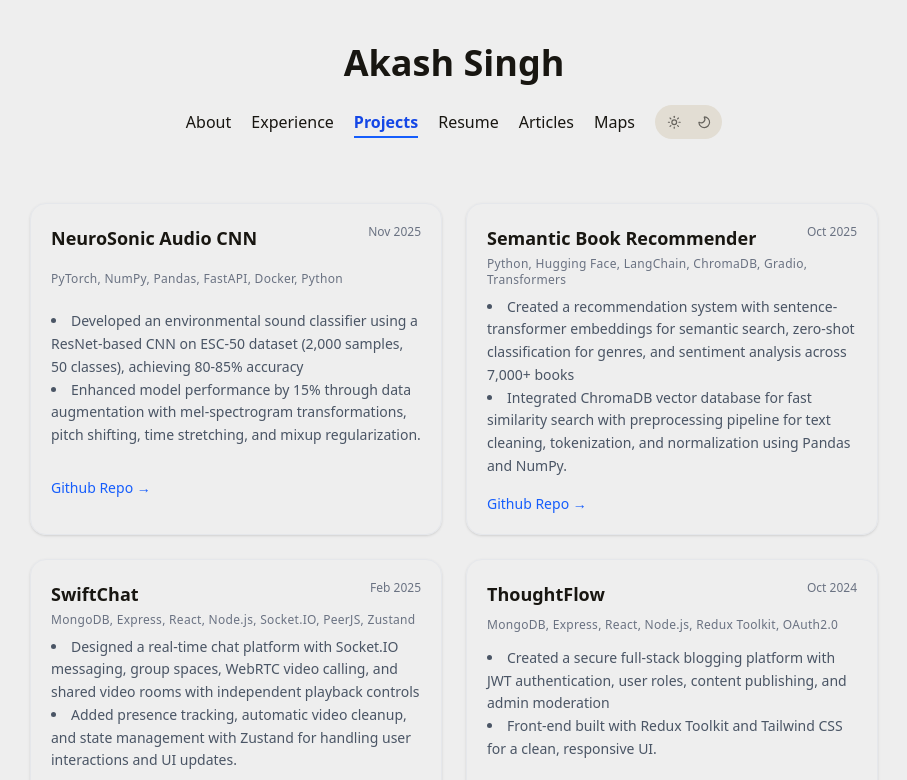
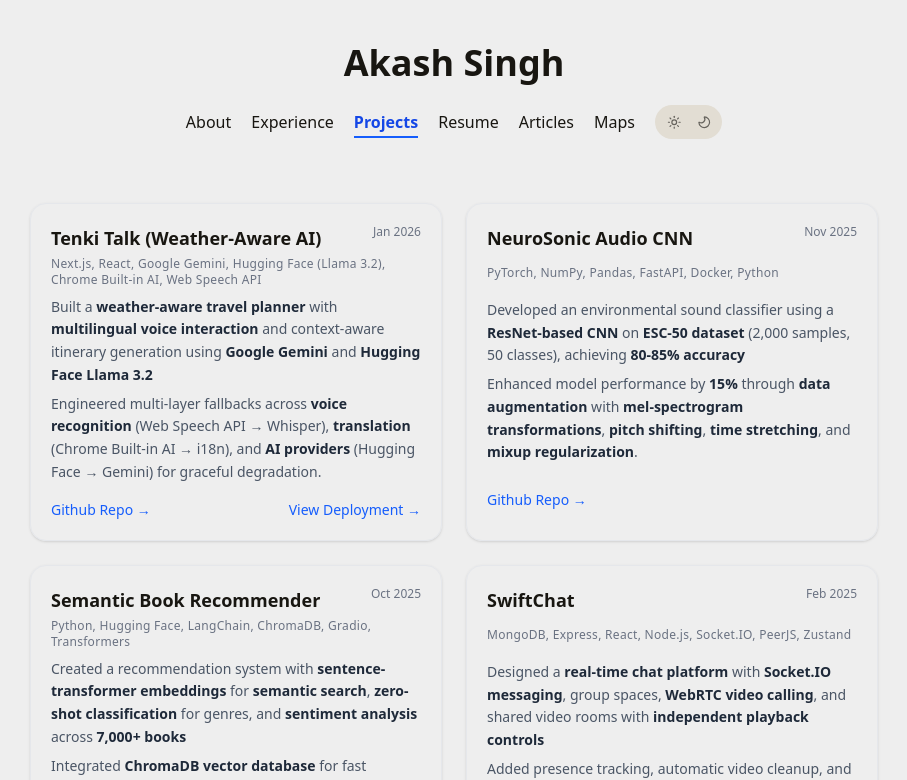
Before and after one commit to akashsingh3414/Portfolio, a Next.js app: page /projects in a window 1280 px wide. Shown: the top 780 px of the page, without its empty margins (186-1093 px from the left). Built offline with nearby package versions, Linux system fonts and the light colour scheme.

Commit message:
added latest project update

```diff
--- a/src/app/projects/page.tsx
+++ b/src/app/projects/page.tsx
@@ -12,10 +12,19 @@
 
 const projects: Project[] = [
   {
+    title: "Tenki Talk (Weather-Aware AI)",
+    stack: "Next.js, React, Google Gemini, Hugging Face (Llama 3.2), Chrome Built-in AI, Web Speech API",
+    description:
+      "Built a **weather-aware travel planner** with **multilingual voice interaction** and context-aware itinerary generation using **Google Gemini** and **Hugging Face Llama 3.2**. Engineered multi-layer fallbacks across **voice recognition** (Web Speech API → Whisper), **translation** (Chrome Built-in AI → i18n), and **AI providers** (Hugging Face → Gemini) for graceful degradation.",
+    github: "https://github.com/akashsingh3414/Tenki-Talk-Weather-AI",
+    deployment: "https://tenki-talk-weather-ai.vercel.app/",
+    date: "Jan 2026",
+  },
+  {
     title: "NeuroSonic Audio CNN",
     stack: "PyTorch, NumPy, Pandas, FastAPI, Docker, Python",
     description:
-      "Developed an environmental sound classifier using a ResNet-based CNN on ESC-50 dataset (2,000 samples, 50 classes), achieving 80-85% accuracy. Enhanced model performance by 15% through data augmentation with mel-spectrogram transformations, pitch shifting, time stretching, and mixup regularization.",
+      "Developed an environmental sound classifier using a **ResNet-based CNN** on **ESC-50 dataset** (2,000 samples, 50 classes), achieving **80-85% accuracy**. Enhanced model performance by **15%** through **data augmentation** with **mel-spectrogram transformations**, **pitch shifting**, **time stretching**, and **mixup regularization**.",
     github: "https://github.com/akashsingh3414/NeuroSonic-Audio-CNN",
     date: "Nov 2025",
   },
@@ -23,14 +32,14 @@
     title: "Semantic Book Recommender",
     stack: "Python, Hugging Face, LangChain, ChromaDB, Gradio, Transformers",
     description:
-      "Created a recommendation system with sentence-transformer embeddings for semantic search, zero-shot classification for genres, and sentiment analysis across 7,000+ books. Integrated ChromaDB vector database for fast similarity search with preprocessing pipeline for text cleaning, tokenization, and normalization using Pandas and NumPy.",
+      "Created a recommendation system with **sentence-transformer embeddings** for **semantic search**, **zero-shot classification** for genres, and **sentiment analysis** across **7,000+ books**. Integrated **ChromaDB vector database** for fast similarity search with **preprocessing pipeline** for text cleaning, tokenization, and normalization using **Pandas** and **NumPy**.",
     github: "https://github.com/akashsingh3414/Semantic-Book-Recommender",
     date: "Oct 2025",
   },
   {
     title: "SwiftChat",
     stack: "MongoDB, Express, React, Node.js, Socket.IO, PeerJS, Zustand",
-    description: "Designed a real-time chat platform with Socket.IO messaging, group spaces, WebRTC video calling, and shared video rooms with independent playback controls. Added presence tracking, automatic video cleanup, and state management with Zustand for handling user interactions and UI updates.",
+    description: "Designed a **real-time chat platform** with **Socket.IO messaging**, group spaces, **WebRTC video calling**, and shared video rooms with **independent playback controls**. Added presence tracking, automatic video cleanup, and **state management** with **Zustand** for handling user interactions and UI updates.",
     github: "https://github.com/akashsingh3414/swiftchat",
     deployment: "https://swiftchatnew.onrender.com/",
     date: "Feb 2025",
@@ -39,7 +48,7 @@
     title: "ThoughtFlow",
     stack: "MongoDB, Express, React, Node.js, Redux Toolkit, OAuth2.0",
     description:
-      "Created a secure full-stack blogging platform with JWT authentication, user roles, content publishing, and admin moderation. Front-end built with Redux Toolkit and Tailwind CSS for a clean, responsive UI.",
+      "Created a **secure full-stack blogging platform** with **JWT authentication**, **user roles**, content publishing, and **admin moderation**. Front-end built with **Redux Toolkit** and **Tailwind CSS** for a clean, responsive UI.",
     github: "https://github.com/akashsingh3414/Thought-Flow",
     deployment: "https://blogthoughtflow.onrender.com/",
     date: "Oct 2024",
--- a/src/components/listing.tsx
+++ b/src/components/listing.tsx
@@ -34,11 +34,20 @@
       )}
 
       {Array.isArray(description) && description.length > 0 && (
-        <ul className="mt-2 list-disc list-inside text-sm text-gray-600 dark:text-gray-400 leading-relaxed">
-          {description.map((item, index) => (
-            <li key={index}>{item}</li>
-          ))}
-        </ul>
+        <div className="mt-2 text-sm text-gray-600 dark:text-gray-400 leading-relaxed">
+          {description.map((item, index) => {
+            const parts = item.split(/(\*\*.*?\*\*)/g);
+            return (
+              <p key={index} className="mb-1.5 last:mb-0">
+                {parts.map((part, i) =>
+                  part.startsWith('**') && part.endsWith('**')
+                    ? <strong key={i} className="font-semibold text-gray-800 dark:text-gray-200">{part.slice(2, -2)}</strong>
+                    : part
+                )}
+              </p>
+            );
+          })}
+        </div>
       )}
 
       {(github || deployment) && (
```
Also changed, not shown: tsconfig.json (+19 -5 lines), 1 other file (tests, documents, lock files or other folders).
